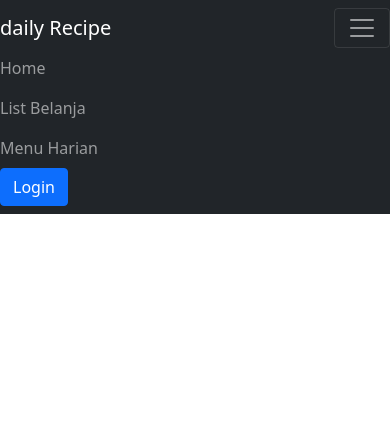
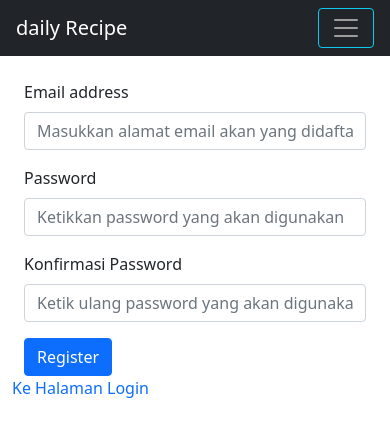
Before and after one commit to izurai27/daily-app, a React (Create React App) app in the folder daily-recipe/: page /user/register in a window 390 px wide. Shown: the top 436 px of the page. Built offline with nearby package versions, Linux system fonts and the light colour scheme.

Commit message:
finish navbar, add login componen, register component

```diff
--- a/daily-recipe/src/App.js
+++ b/daily-recipe/src/App.js
@@ -6,6 +6,7 @@ import Home from './components/home.component';
 import ListBelanja from './components/ListBelanja.component';
 import MenuBelanja from './components/menuBelanja.component';
 import Login from './components/login.component';
+import Register from './components/Register.component';
 
 function App() {
   return (
@@ -17,7 +18,8 @@ function App() {
           <Route path='/' exact element={<Home/>}/>
           <Route path='/list' element={<ListBelanja/>}/>
           <Route path='/menuBelanja' element={<MenuBelanja/>}/>
-          <Route path='/login' element={<Login/>}/>
+          <Route path='/user/login' element={<Login/>}/>
+          <Route path='/user/register' element={<Register/>}/>
         </Routes>
 
 
--- /dev/null
+++ b/daily-recipe/src/components/Register.component.js
@@ -0,0 +1,31 @@
+import React from 'react'
+import {Link} from 'react-router-dom'
+
+const Register = () => {
+  return (
+    <div className='container'>
+
+      <form className='container-sm'>
+
+        <div className="mb-3">
+          <label for="exampleInputEmail1" className="form-label">Email address</label>
+          <input type="email" className="form-control" id="exampleInputEmail1" aria-describedby="emailHelp"  placeholder="Masukkan alamat email akan yang didaftarkan"/>
+          {/* <div id="emailHelp" className="form-text">Masukkan alamat email akan yang didaftarkan</div> */}
+        </div>
+        <div className="mb-3">
+          <label for="exampleInputPassword1" className="form-label">Password</label>
+          <input type="password" className="form-control" id="exampleInputPassword1" placeholder="Ketikkan password yang akan digunakan"/>
+        </div>
+        <div className="mb-3">
+          <label for="exampleInputPassword1" className="form-label">Konfirmasi Password</label>
+          <input type="password" className="form-control" id="exampleInputPassword1" placeholder="Ketik ulang password yang akan digunakan"/>
+        </div>
+        <button type="submit" className="btn btn-primary">Register</button>
+      </form>
+
+      <Link to='/user/register' className='navbar-brand fs-6'>Ke Halaman Login</Link>
+    </div>
+  )
+}
+
+export default Register
--- a/daily-recipe/src/components/home.component.js
+++ b/daily-recipe/src/components/home.component.js
@@ -1,8 +1,13 @@
 import React from 'react'
+
+const RecipeList = () => {
+  return <div>ini recipelist</div>
+}
+
 
 const Home = () => {
   return (
-    <div>home component</div>
+    <RecipeList/>
   )
 }
 
--- a/daily-recipe/src/components/login.component.js
+++ b/daily-recipe/src/components/login.component.js
@@ -1,8 +1,26 @@
 import React from 'react'
+import {Link} from 'react-router-dom'
 
 const Login = () => {
   return (
-    <div>login.component</div>
+    <div className='container'>
+
+      <form className='container-sm'>
+        <div className="mb-3">
+          <label for="exampleInputEmail1" className="form-label">Email address</label>
+          <input type="email" className="form-control" id="exampleInputEmail1" aria-describedby="emailHelp"/>
+          <div id="emailHelp" className="form-text">Masukkan alamat email yang didaftarkan</div>
+        </div>
+        <div className="mb-3">
+          <label for="exampleInputPassword1" className="form-label">Password</label>
+          <input type="password" className="form-control" id="exampleInputPassword1"/>
+          <div id="passwordHelp" className="form-text">Lupa password?</div>
+        </div>
+        <button type="submit" className="btn btn-primary">Login</button>
+      </form>
+
+      <Link to='/user/register' className='navbar-brand'>Belum punya akun? Registrasi di sini</Link>
+    </div>
   )
 }
 
--- a/daily-recipe/src/components/navbar.component.js
+++ b/daily-recipe/src/components/navbar.component.js
@@ -1,16 +1,16 @@
-import React from 'react'
+import React, {useState} from 'react'
 import {Link} from 'react-router-dom'
-
+import './navbar.css'
 
 const Navbar = () =>{
-
+  const [show,setShow] = useState('true')
     return (
-      <nav className = 'navbar navbar-dark bg-dark navbar-expand-sm'>
+      <nav className = 'navbar navbar-dark bg-dark navbar-expand-sm px-3'>
         <Link to='/' className='navbar-brand'>daily Recipe</Link>
-        <button class="navbar-toggler text-info" >
-          <span class="navbar-toggler-icon"></span>
+        <button className="navbar-toggler border border-info text-info" onClick={() => setShow(!show)} >
+          <span className="navbar-toggler-icon"></span>
         </button>
-        <div className='collpase navbar-collapse'>
+        <div className={show?'collapse navbar-collapse' : 'collapse navbar-collapse active'}>
           <ul className='navbar-nav ms-auto'>
             <li className='navbar-item'>
               <Link to='/' className='nav-link'>Home</Link>
@@ -24,8 +24,8 @@ const Navbar = () =>{
 
 
           </ul>
-          <Link to='/login' className="btn btn-primary">Login</Link>
-          {/* <button type="button" className="btn btn-primary"></button> */}
+          <Link to='/user/login' className="btn btn-primary">Login</Link>
+
         </div>
       </nav>
     )
--- /dev/null
+++ b/daily-recipe/src/components/navbar.css
@@ -0,0 +1,23 @@
+nav .navbar-collapse.collapse{
+  display:block;
+}
+
+@media (max-width: 576px){
+  nav .navbar-collapse.collapse{
+    overflow:hidden;
+  }
+
+  nav .navbar-collapse.active{
+    height:fit-content !important;
+    display:flex;
+    flex-direction: column;
+    align-items: flex-end;
+    text-align: right;
+  }
+}
+
+nav .navbar-collapse{
+  transition : .6s all ease-in-out;
+  height : 0 !important;
+
+}
```
